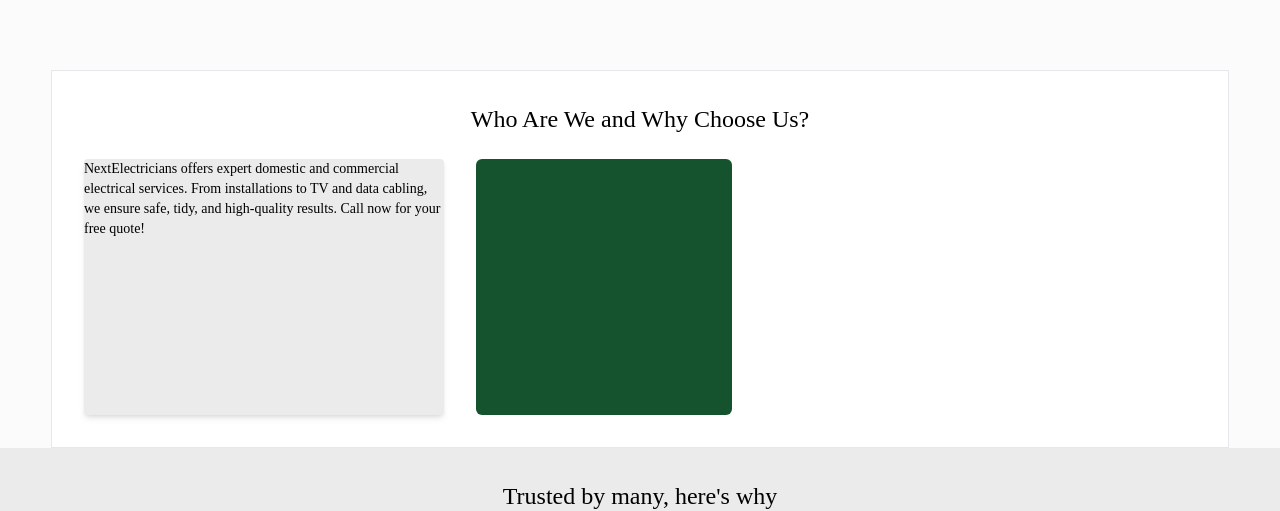
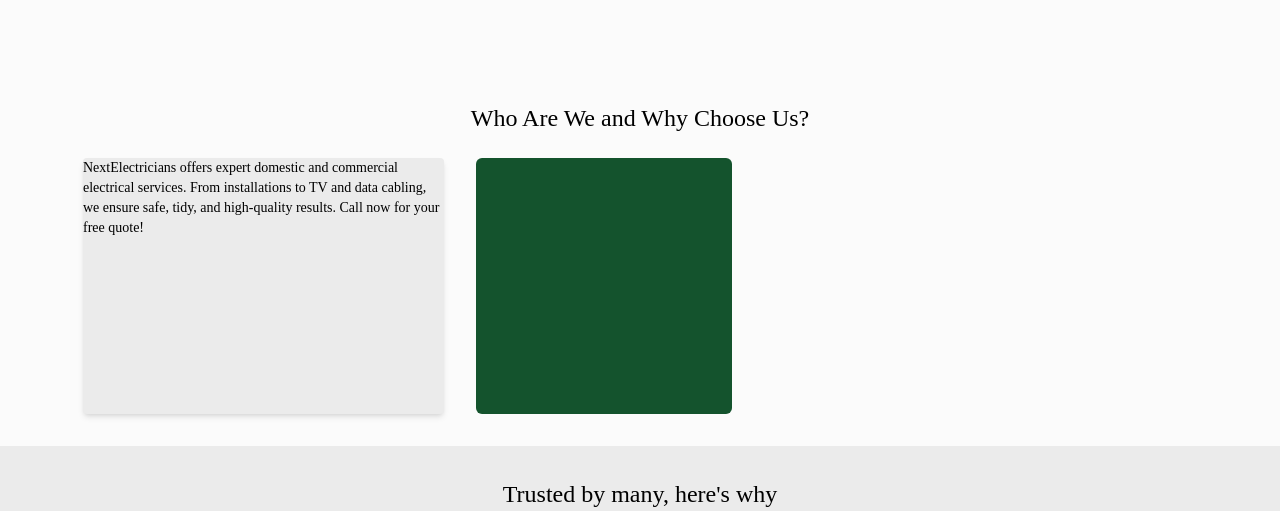
Before and after one commit to Wazmond/next-electricians, a Next.js app: page / in a window 1280 px wide. Shown: the part 730-1241 px from the top of the page. Built offline with nearby package versions, Linux system fonts and the light colour scheme; a web font is replaced by a local one.

Commit message:
Removed border and bg tag

```diff
--- a/src/app/(frontend)/pages/home/about/index.tsx
+++ b/src/app/(frontend)/pages/home/about/index.tsx
@@ -2,7 +2,7 @@
 
 const About = () => {
   return (
-    <div className="bg-white gap-6 py-8 border flex flex-col items-center font-robotoSerif max-w-[1178px] px-8 w-full self-center">
+    <div className="gap-6 py-8 flex flex-col items-center font-robotoSerif max-w-[1178px] px-8 w-full self-center">
       <h2>Who Are We and Why Choose Us?</h2>
       <div className="flex flex-col md:flex-row gap-8 px-8 md:px-0">
         <div className="flex-1 bg-mono-200 rounded shadow-md">
```
